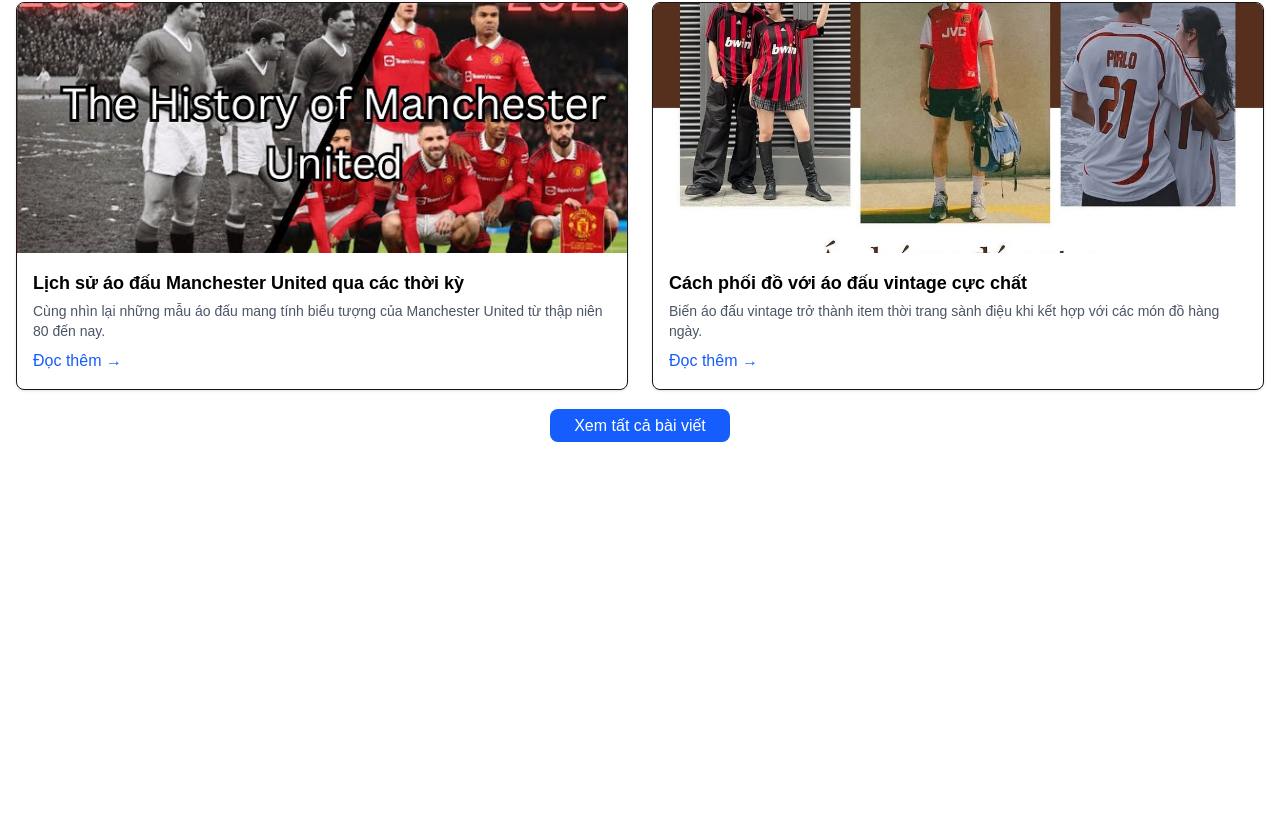
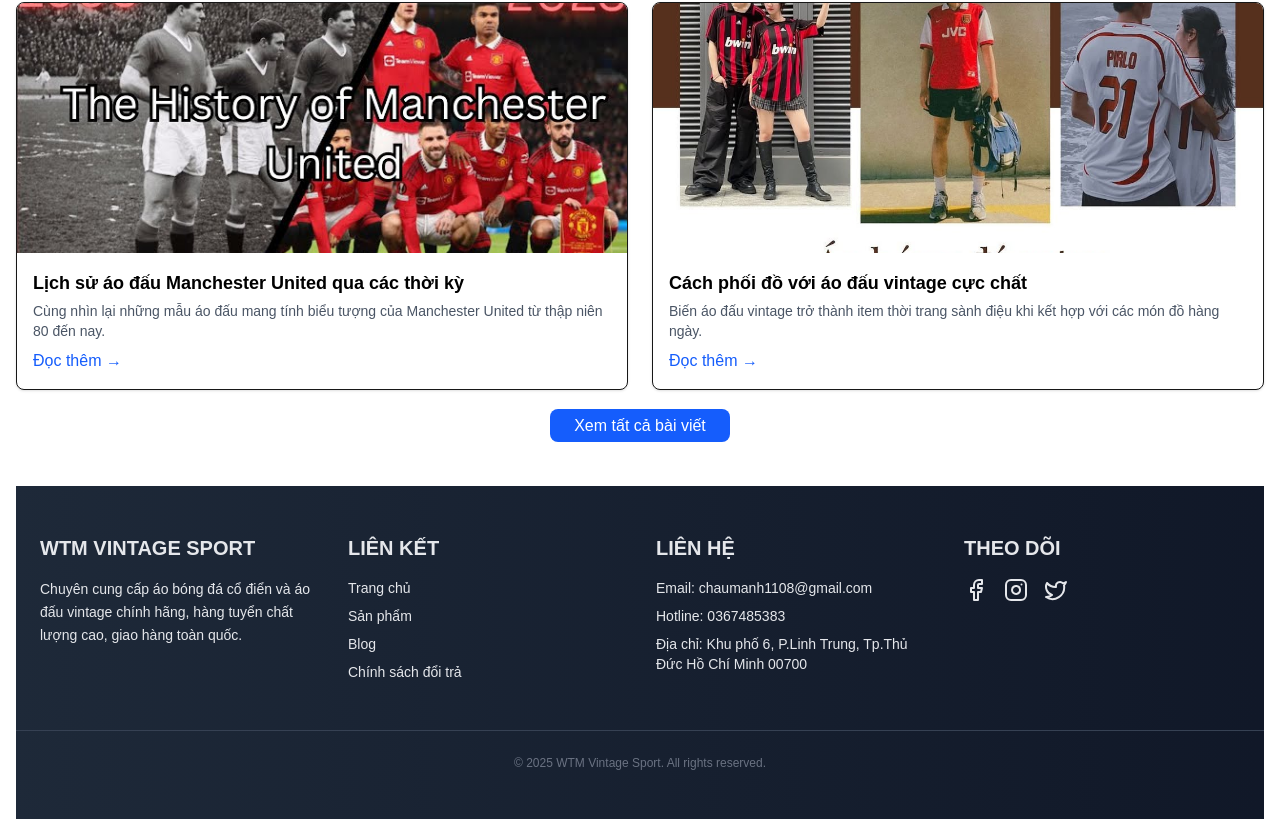
Before and after one commit to ChauManh/SEOVintageSport, a Next.js app: page / in a window 1280 px wide. Shown: the part 2987-3822 px from the top of the page. Before the commit the page ends 3489 px from the top, so only its background shows below. Built offline with nearby package versions, Linux system fonts and the light colour scheme.

Commit message:
add chinh-sach-doi-tra page, update footer in HomePage

```diff
--- a/package.json
+++ b/package.json
@@ -14,6 +14,7 @@
     "@vercel/speed-insights": "^1.2.0",
     "axios": "^1.8.4",
     "cheerio": "^1.0.0",
+    "lucide-react": "^0.509.0",
     "next": "15.2.3",
     "next-sitemap": "^4.2.3",
     "react": "^19.0.0",
--- /dev/null
+++ b/src/app/chinh-sach-doi-tra/page.tsx
@@ -0,0 +1,139 @@
+import { Metadata } from "next";
+import Link from "next/link";
+import {
+  Phone,
+  Mail,
+  Clock,
+  CheckSquare,
+  CreditCard,
+  Truck,
+  Smile,
+} from "lucide-react";
+
+export const metadata: Metadata = {
+  title: "Chính Sách Đổi Trả | WTM Vintage Sport",
+  description: "Tìm hiểu quy định đổi trả sản phẩm tại WTM Vintage Sport.",
+  alternates: {
+    canonical: "https://www.aodaucodienwtm.com/chinh-sach-doi-tra",
+  },
+};
+
+export default function ReturnPolicyPage() {
+  const policies = [
+    {
+      id: 1,
+      title: "Thời gian đổi trả",
+      content: (
+        <>
+          Khách hàng có thể yêu cầu đổi/trả hàng trong vòng{" "}
+          <strong>7 ngày</strong> kể từ ngày nhận hàng.
+        </>
+      ),
+      icon: <Clock className="w-6 h-6 text-blue-600" />,
+    },
+    {
+      id: 2,
+      title: "Điều kiện đổi trả",
+      content: (
+        <ul className="list-disc pl-6 space-y-2">
+          <li>Sản phẩm còn nguyên tem, mác, chưa qua sử dụng.</li>
+          <li>Không bị rách, bẩn, hoặc có mùi lạ.</li>
+          <li>Có đầy đủ hóa đơn hoặc mã đơn hàng.</li>
+        </ul>
+      ),
+      icon: <CheckSquare className="w-6 h-6 text-green-600" />,
+    },
+    {
+      id: 3,
+      title: "Phương thức hoàn tiền",
+      content: (
+        <>
+          Khách hàng có thể chọn hoàn tiền qua chuyển khoản ngân hàng hoặc đổi
+          sang sản phẩm khác có giá trị tương đương.
+        </>
+      ),
+      icon: <CreditCard className="w-6 h-6 text-purple-600" />,
+    },
+    {
+      id: 4,
+      title: "Chi phí đổi/trả",
+      content: (
+        <>
+          WTM hỗ trợ <strong>miễn phí đổi/trả</strong> nếu sản phẩm lỗi do vận
+          chuyển hoặc sản xuất. Trường hợp đổi vì lý do cá nhân, khách hàng vui
+          lòng thanh toán phí vận chuyển hai chiều.
+        </>
+      ),
+      icon: <Truck className="w-6 h-6 text-yellow-600" />,
+    },
+    {
+      id: 5,
+      title: "Liên hệ đổi/trả",
+      content: (
+        <div className="space-y-2">
+          <p className="flex items-center">
+            <Phone className="w-5 h-5 mr-2 text-blue-600" />
+            <Link
+              href="tel:0367485383"
+              className="text-blue-600 hover:underline"
+            >
+              0367485383
+            </Link>
+          </p>
+          <p className="flex items-center">
+            <Mail className="w-5 h-5 mr-2 text-red-600" />
+            <Link
+              href="mailto:chaumanh1108@gmail.com"
+              className="text-blue-600 hover:underline"
+            >
+              chaumanh1108@gmail.com
+            </Link>
+          </p>
+        </div>
+      ),
+      icon: <Smile className="w-6 h-6 text-red-500" />,
+    },
+  ];
+
+  return (
+    <main className="bg-gray-100 min-h-screen py-12">
+      <div className="max-w-3xl mx-auto bg-white rounded-xl shadow-lg p-8">
+        {/* Nút quay về trang chủ */}
+        <Link
+          href="/"
+          className="inline-block mb-6 text-blue-600 hover:text-blue-800 font-medium"
+        >
+          ← Quay về Trang chủ
+        </Link>
+        <h1 className="text-4xl font-extrabold text-gray-900 mb-8 text-center">
+          Chính Sách Đổi Trả
+        </h1>
+        <div className="space-y-6">
+          {policies.map((policy) => (
+            <div
+              key={policy.id}
+              className="flex items-start space-x-4 bg-gray-50 p-6 rounded-lg hover:bg-gray-100 transition"
+            >
+              <div className="flex-shrink-0"> {policy.icon} </div>
+              <div>
+                <h2 className="text-xl font-semibold text-gray-800">
+                  {policy.id}. {policy.title}
+                </h2>
+                <div className="mt-2 text-gray-700"> {policy.content} </div>
+              </div>
+            </div>
+          ))}
+          {/* Hoặc thêm nút ở cuối */}
+          <div className="mt-10 text-center">
+            <Link
+              href="/"
+              className="inline-block px-6 py-2 bg-blue-600 text-white rounded-lg hover:bg-blue-700 transition"
+            >
+              ← Về Trang chủ
+            </Link>
+          </div>
+        </div>
+      </div>
+    </main>
+  );
+}
--- a/src/app/layout.tsx
+++ b/src/app/layout.tsx
@@ -27,7 +27,6 @@
     icon: "/favicon.ico",
     apple: "/apple-touch-icon.png",
   },
-  themeColor: "#1f2937",
   openGraph: {
     title: "WTM - Áo quần bóng đá cổ điển",
     description:
--- a/src/app/page.tsx
+++ b/src/app/page.tsx
@@ -3,6 +3,8 @@
 import mockProducts from "@/data/mockProduct";
 import mockBlog from "@/data/mockBlog";
 import Link from "next/link";
+import { Facebook, Instagram, Twitter } from "lucide-react";
+// import Footer from "@/components/Footer";
 
 // SEO Metadata
 export const metadata: Metadata = {
@@ -193,6 +195,110 @@
         </div>
       </section>
 
+      {/* Footer */}
+      <footer className="bg-gradient-to-r from-gray-800 to-gray-900 text-gray-200 py-12">
+        <div className="max-w-screen-xl mx-auto px-6 grid grid-cols-1 md:grid-cols-4 gap-8">
+          {/* about */}
+          <div>
+            <h4 className="text-xl font-semibold mb-4 uppercase">
+              WTM Vintage Sport
+            </h4>
+            <p className="text-sm leading-relaxed">
+              Chuyên cung cấp áo bóng đá cổ điển và áo đấu vintage chính hãng,
+              hàng tuyển chất lượng cao, giao hàng toàn quốc.
+            </p>
+          </div>
+
+          {/* quick links */}
+          <div>
+            <h4 className="text-xl font-semibold mb-4 uppercase">Liên kết</h4>
+            <ul className="space-y-2 text-sm">
+              <li>
+                <Link href="/" className="hover:text-white transition">
+                  Trang chủ
+                </Link>
+              </li>
+              <li>
+                <Link href="/product" className="hover:text-white transition">
+                  Sản phẩm
+                </Link>
+              </li>
+              <li>
+                <Link href="/blog" className="hover:text-white transition">
+                  Blog
+                </Link>
+              </li>
+              <li>
+                <Link
+                  href="/chinh-sach-doi-tra"
+                  className="hover:text-white transition"
+                >
+                  Chính sách đổi trả
+                </Link>
+              </li>
+            </ul>
+          </div>
+
+          {/* contact */}
+          <div>
+            <h4 className="text-xl font-semibold mb-4 uppercase">Liên hệ</h4>
+            <p className="text-sm mb-2">
+              Email:{" "}
+              <Link
+                href="mailto:chaumanh1108@gmail.com"
+                className="hover:text-white transition"
+              >
+                chaumanh1108@gmail.com
+              </Link>
+            </p>
+            <p className="text-sm mb-2">
+              Hotline:{" "}
+              <Link
+                href="tel:0367485383"
+                className="hover:text-white transition"
+              >
+                0367485383
+              </Link>
+            </p>
+            <p className="text-sm">
+              Địa chỉ: Khu phố 6, P.Linh Trung, Tp.Thủ Đức Hồ Chí Minh 00700
+            </p>
+          </div>
+
+          {/* social */}
+          <div>
+            <h4 className="text-xl font-semibold mb-4 uppercase">Theo dõi</h4>
+            <div className="flex space-x-4">
+              <Link
+                href="https://www.facebook.com/profile.php?id=61574631824649"
+                aria-label="Facebook"
+                className="hover:text-white"
+              >
+                <Facebook className="w-6 h-6" />
+              </Link>
+              <Link
+                href="https://l.facebook.com/l.php?u=https%3A%2F%2Fwww.instagram.com%2Faodaucodien_wtm%3Ffbclid%3DIwZXh0bgNhZW0CMTAAYnJpZBExRnNqNlViUXppOXEyUzViZAEeXPMiIUGsaGQNVmeXO8Hsvy7eziiZgD2rKl5er7bUnFzP_WUc5pYsMima4RY_aem_Vi_dJ6WDOi2RkLVJNTgmVg&h=AT2n7hgwaYwJlaYPU2GEZbh3z3DTq4j4BtvLQzjaMWFuTaVrZ58hvG0MlMusF3aYop8pE8y3diizsWNcw8AQiK82wn76FwXls3fxZFOwTJpgDZpicwZYYepp9NVlCbrzcrlK2g"
+                aria-label="Instagram"
+                className="hover:text-white"
+              >
+                <Instagram className="w-6 h-6" />
+              </Link>
+              <Link
+                href="https://x.com/aodaucodien_wtm"
+                aria-label="Twitter"
+                className="hover:text-white"
+              >
+                <Twitter className="w-6 h-6" />
+              </Link>
+            </div>
+          </div>
+        </div>
+
+        <div className="mt-12 border-t border-gray-700 pt-6 text-center text-xs text-gray-500">
+          © {new Date().getFullYear()} WTM Vintage Sport. All rights reserved.
+        </div>
+      </footer>
+
       {/* Structured Data (JSON-LD) */}
       <script
         type="application/ld+json"
```
Also changed, not shown: 1 other file (tests, documents, lock files or other folders).
